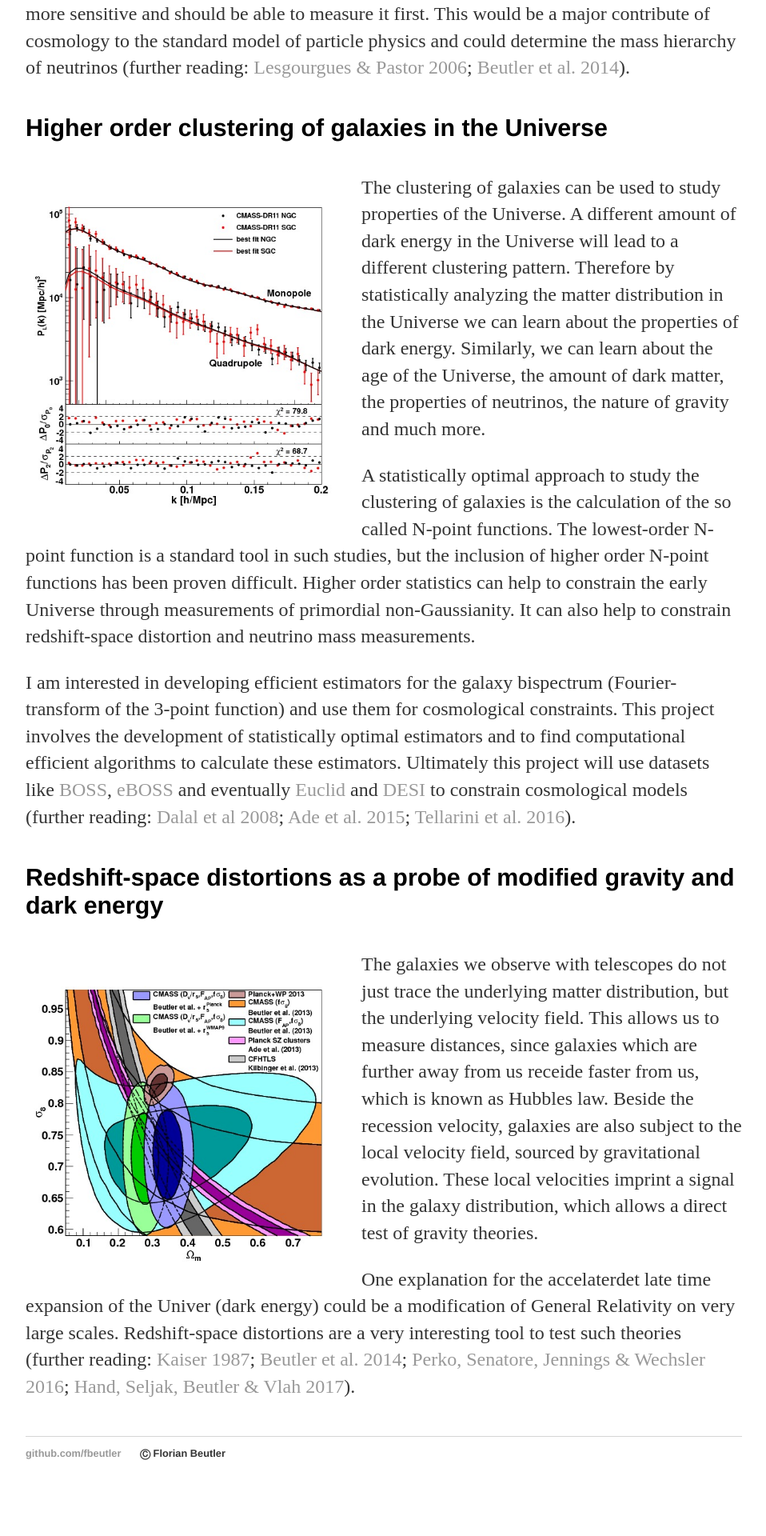
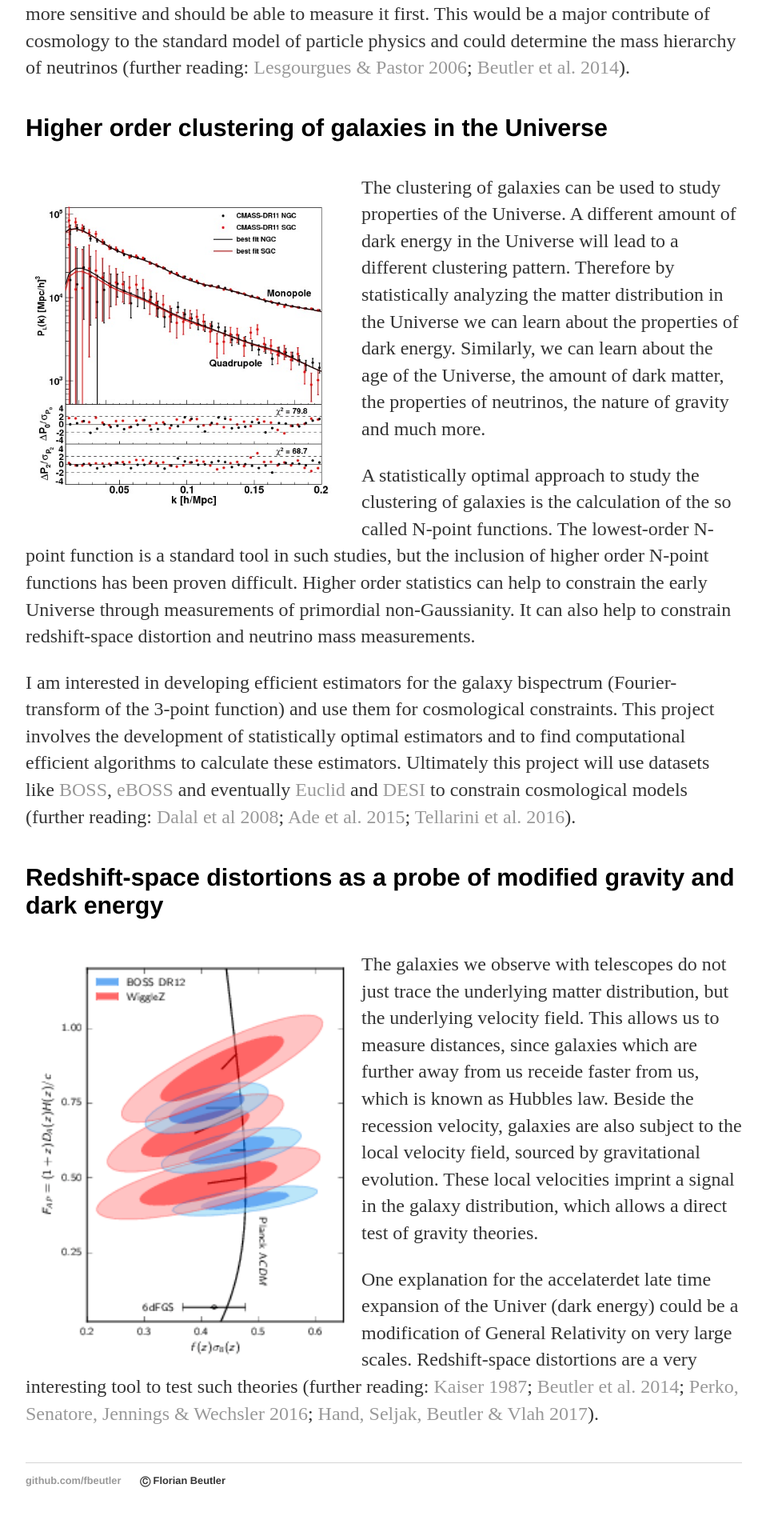
Before and after one commit to fbeutler/fbeutler.github.io, a Jekyll site: the page built from research/projects.html, in a window 1280 px wide. Shown: the part 2952-4872 px from the top of the page at 80% size, without its empty margins (160-1118 px from the left). Built offline with Jekyll 4.4.1, drawn with Linux system fonts in a browser that asks for light colours; before the commit the page ends 4838 px from its top, so only the background shows below that.

Commit message:
Update projects.html

```diff
--- a/research/projects.html
+++ b/research/projects.html
@@ -118,7 +118,7 @@
   <div class="post">
     <h4>Redshift-space distortions as a probe of modified gravity and dark energy</h4>
 
-    <img src="/static/Beutler_et_al_2013_om_sig8_modified.jpg" alt="IMAGE OF BOSS POWER SPECTRUM" width="400" align="left" style="padding:10px">
+    <img src="/static/my_fsig8_F.png" alt="IMAGE OF BOSS RSD CONSTRAINTS" width="400" align="left" style="padding:10px">
     <p>
       The galaxies we observe with telescopes do not just trace the underlying matter distribution, but the underlying velocity field.
       This allows us to measure distances, since galaxies which are further away from us receide faster from us, which is known as Hubbles law.
```
